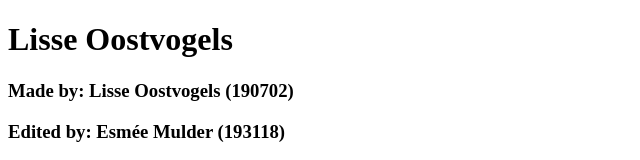
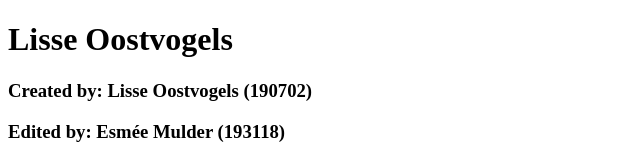
Before and after one commit to LisseOostvogels/prj4-chapter-3, a plain HTML site: page index.html in a window 1280 px wide. Shown: the top 160 px of the page, 0-640 px from the left. Drawn offline with Linux system fonts and the light colour scheme; files whose address does not match are found by name.

Commit message:
Update index.html

```diff
--- a/index.html
+++ b/index.html
@@ -6,7 +6,7 @@
 </head>
 <body>
 	<h1>Lisse Oostvogels</h1>
-	<h3>Made by: Lisse Oostvogels (190702)</h3>
+	<h3>Created by: Lisse Oostvogels (190702)</h3>
 	<h3>Edited by: Esmée Mulder (193118)</h3>
 	<img src="images/laptop.jpg" alt="An image of a laptop" width="400">
 	<p>This website will be used for the excersizes during the course of the PRJ4 Brand Development project. On here, I will show you my progress and development in creating a website.</p>
```
